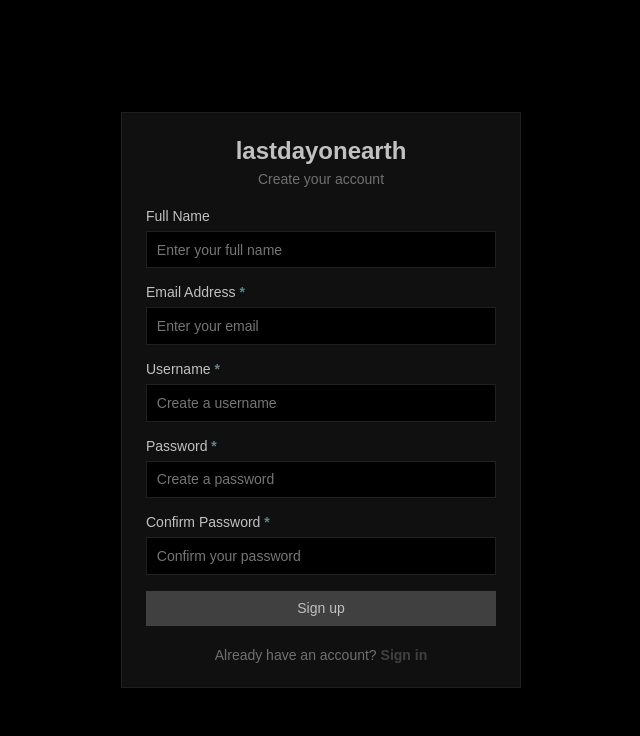
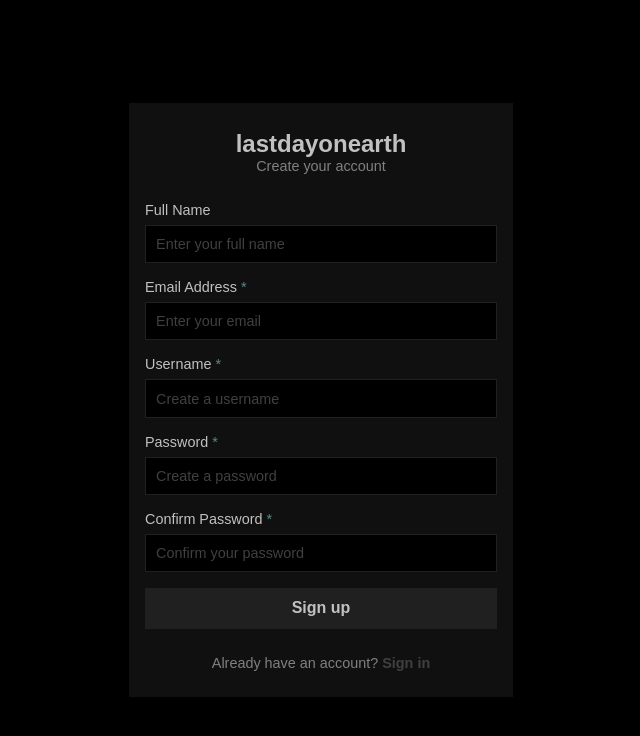
Before and after one commit to xkazu0x/udwmj, a Node server app: page /signup in a window 1280 px wide. Shown: the top 736 px of the page, without its empty margins (319-959 px from the left). Run offline with Node 20, Linux system fonts and the light colour scheme.

Commit message:
restyle sign in/up and profile card css

```diff
--- a/app.js
+++ b/app.js
@@ -48,7 +48,7 @@ app.get("/tasks", (req, res) => {
 })
 
 app.get("/resume", (req, res) => {
-  res.render("page-layout.ejs", { page: "resume", data: [] });
+  res.render("page-layout.ejs", { page: "resume" });
 })
 
 const PORT = 8080;
--- a/public/css/sign-style.css
+++ b/public/css/sign-style.css
@@ -16,60 +16,84 @@ body {
   background-color: #000000;
 }
 
-.sign-card {
-  width: 400px;
-  padding: 1.5em;
-  background-color: #101010;
-  border: 1px solid #202020;
+a {
+  color: #404040;
+  text-decoration: none;
+  font-weight: bold;
 }
 
-.sign-card__title {
+a:hover {
+  color: #606060;
+}
+
+a:active {
+  color: #808080;
+}
+
+.sign-card {
+  width: 24em;
+  padding: 1em 0;
+  background-color: #101010;
+}
+
+.sign-card__header {
+  padding: .7em 0;
   text-align: center;
-  margin-bottom: .25em;
+  font-size: 1em;
+  /* background-color: #101010; */
+}
+
+.sign-card__header-title {
   color: #c1c1c1;
 }
 
-.sign-card__subtitle {
-  text-align: center;
-  margin-bottom: 1.5em;
-  font-size: 14px;
-  color: #707070;
+.sign-card__header-subtitle {
+  font-size: .9em;
+  color: #808080;
 }
 
-.sign-card__input-group {
+.sign-card__input-section {
+  padding: 1em;
+  /* background-color: #101010; */
+}
+
+.sign-card__input {
   margin-bottom: 1em;
 }
 
-.sign-card__input-group label {
+.sign-card__input label {
   display: block;
   margin-bottom: .5em;
-  font-size: 14px;
+  font-size: .9em;
   color: #c1c1c1;
 }
 
-.sign-card__input-group input {
+.sign-card__input input {
   width: 100%;
   padding: .7em;
-  border-radius: 0px;
-  outline: none;
-  font-size: 14px;
+  font-size: .9em;
   color: #c1c1c1;
   background-color: #000000;
   border: 1px solid #202020;
+  border-radius: 0px;
+  outline: none;
 }
 
-.sign-card__input-group input:focus {
+.sign-card__input input:focus {
   border-color: #606060;
+}
+
+.sign-card__input input::placeholder {
+  color: #404040;
 }
 
 .sign-card__input-required {
   color: #5f8787;
-  font-weight: bold;
 }
 
 .sign-card__error {
   color: #5f8787;
-  font-size: 14px;
+  font-size: .9em;
   margin-bottom: 1em;
   text-align: center;
 }
@@ -77,39 +101,27 @@ body {
 .sign-card__button {
   width: 100%;
   padding: .7em;
-  font-size: 14px;
+  font-size: 1em;
+  font-weight: bold;
   color: #c1c1c1;
-  background-color: #404040;
+  background-color: #202020;
   border: none;
   border-radius: 0px;
   cursor: pointer;
 }
 
 .sign-card__button:hover {
-  background-color: #606060;
+  background-color: #303030;
 }
 
 .sign-card__button:active {
-  background-color: #808080;
+  background-color: #404040;
 }
 
-.sign-card__alternative {
+.sign-card__footer {
+  padding: .7em;
   text-align: center;
-  margin-top: 1.5em;
-  font-size: 14px;
-  color: #707070;
+  font-size: .9em;
+  color: #808080;
+  /* background-color: #101010; */
 }
-
-.sign-card__alternative a {
-  color: #404040;
-  text-decoration: none;
-  font-weight: bold;
-}
-
-.sign-card__alternative a:hover {
-  color: #606060;
-}
-
-.sign-card__alternative a:active {
-  color: #808080;
-}
--- a/views/page-layout.ejs
+++ b/views/page-layout.ejs
@@ -25,15 +25,17 @@
           <div class="profile-card__avatar">
             <img class="image" src="/images/nine.jpg" width="256" height="256">
           </div>
-          <div class="profile-card__details">
+          <div class="profile-card__info">
+            <div class="profile-card__info-head">
               <span class="fullname">Ruan Carlos Lins Mendes</span>
               <span class="username">rclm</span>
             </div>
-          <div class="profile-card__links">
+            <div class="profile-card__info-links">
               <ul>
                 <li><a href="https://github.com/xkazu0x" target="_blank">GitHub</a></li>
                 <li><a href="https://www.linkedin.com/in/ruan-carlos-lins-mendes/" target="_blank">LinkedIn</a></li>
               </ul>
+            </div>
           </div>
         </aside>
         <%- include("pages/" + page) %>
--- a/views/pages/signup.ejs
+++ b/views/pages/signup.ejs
@@ -1,35 +1,41 @@
-<div class="sign-card">
-  <h2 class="sign-card__title">lastdayonearth</h2>
-  <p class="sign-card__subtitle">Create your account</p>
+<section class="sign-card">
+  <div class="sign-card__header">
+    <h2 class="sign-card__header-title">lastdayonearth</h2>
+    <p class="sign-card__header-subtitle">Create your account</p>
+  </div>
 
+  <div class="sign-card__input-section">
     <form action="/signup" method="POST">
-    <div class="sign-card__input-group">
+      <div class="sign-card__input">
         <label for="name">Full Name</label>
         <input type="text" id="name" name="name" placeholder="Enter your full name">
       </div>
 
-    <div class="sign-card__input-group">
+      <div class="sign-card__input">
         <label for="email">Email Address <span class="sign-card__input-required">*</span></label>
         <input type="email" id="email" name="email" placeholder="Enter your email" required>
       </div>
 
-    <div class="sign-card__input-group">
+      <div class="sign-card__input">
         <label for="username">Username <span class="sign-card__input-required">*</span></label>
         <input type="text" id="username" name="username" placeholder="Create a username" required>
       </div>
 
-    <div class="sign-card__input-group">
+      <div class="sign-card__input">
         <label for="password">Password <span class="sign-card__input-required">*</span></label>
         <input type="password" id="password" name="password" placeholder="Create a password" minlength="8" required>
       </div>
 
-    <div class="sign-card__input-group">
+      <div class="sign-card__input">
         <label for="confirm-password">Confirm Password <span class="sign-card__input-required">*</span></label>
         <input type="password" id="confirm-password" name="confirm_password" placeholder="Confirm your password" minlength="8" required>
       </div>
 
       <button type="submit" class="sign-card__button">Sign up</button>
     </form>
+  </div>
 
-  <p class="sign-card__alternative">Already have an account? <a href="/">Sign in</a></p>
+  <div class="sign-card__footer">
+    <p>Already have an account? <a href="/">Sign in</a></p>
   </div>
+</section>
```
Also changed, not shown: public/css/page-style.css (+43 -31 lines), views/pages/signin.ejs (+11 -5 lines). Lines whose indentation alone changed are shown as unchanged.
